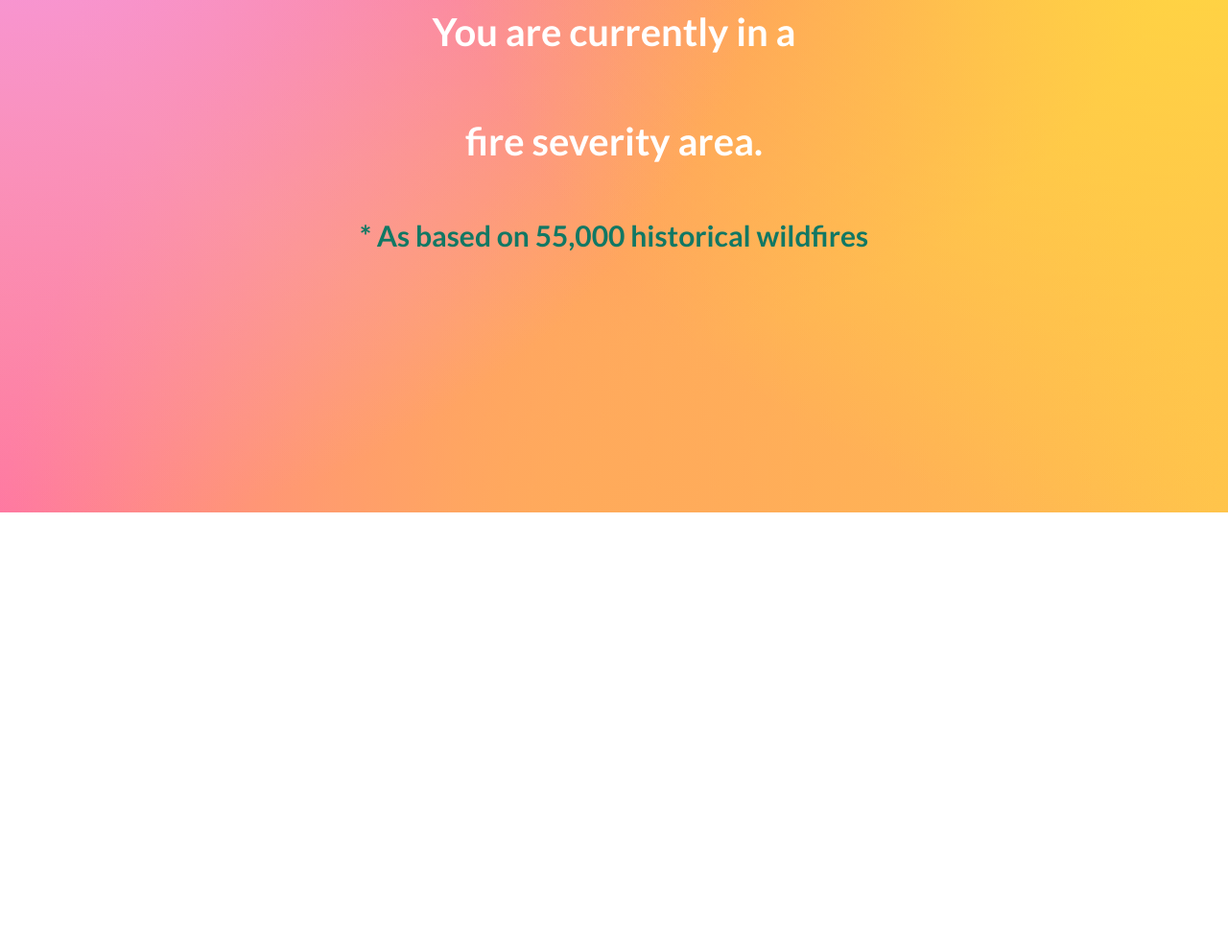
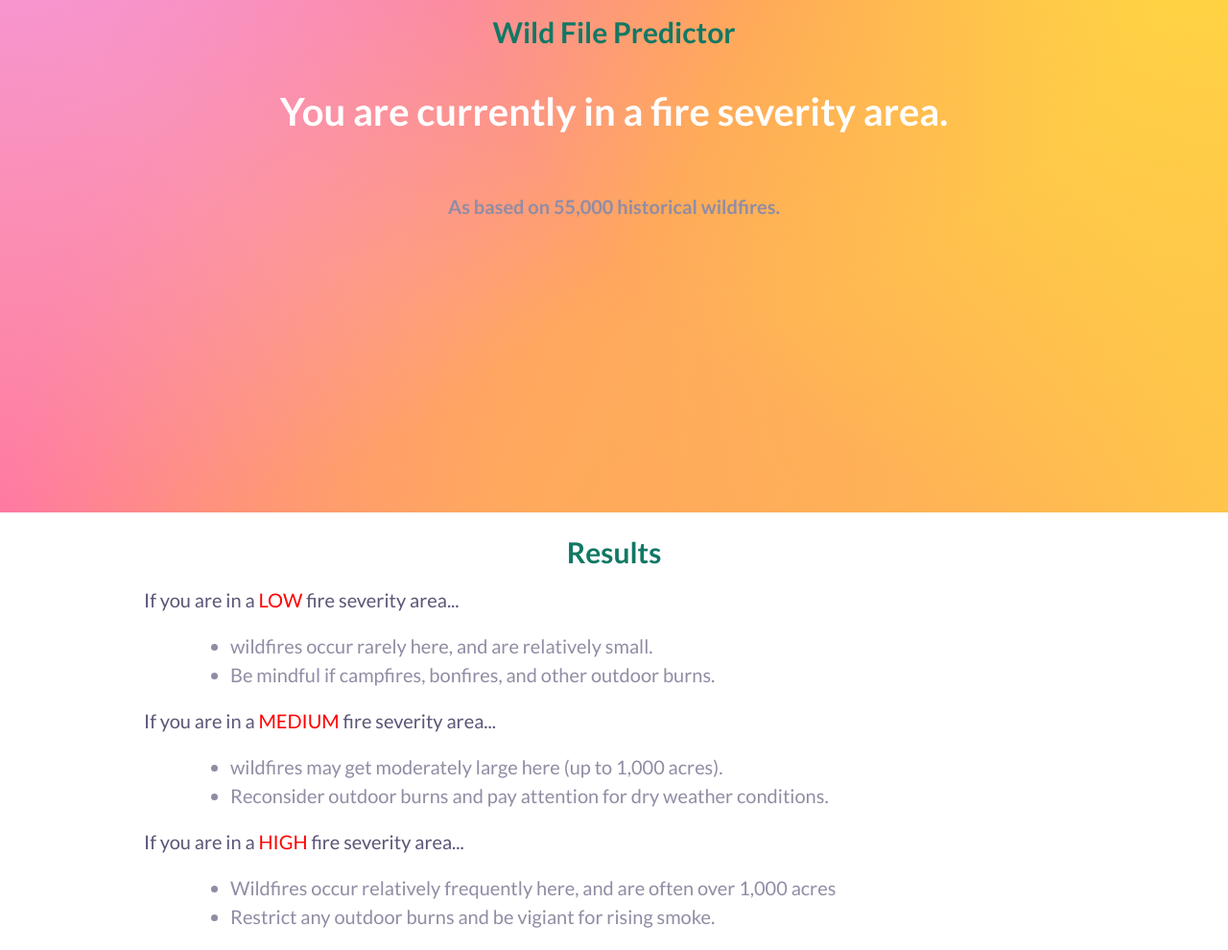
Before and after one commit to JayLi1209/FireNet, a website: page public/test.ejs in a window 1280 px wide. Shown: the part 286-1276 px from the top of the page at 96% size. Before the commit the page ends 820 px from the top, so only its background shows below. Drawn offline with nearby package versions, Linux system fonts and the light colour scheme; files that its build step writes are made by us from their sources.

Commit message:
final version

```diff
--- a/public/styles/styles.css
+++ b/public/styles/styles.css
@@ -378,3 +378,17 @@ input:focus::placeholder {
     margin-left: 15rem;
     margin-right: 15rem;
   }
+
+  .h1--result{
+    color: red;
+    text-transform: uppercase;
+  }
+
+
+  .list--style{
+    margin-left: 20rem;
+  }
+
+  .conditions{
+    color: #5c5577;
+  }
--- a/public/test.ejs
+++ b/public/test.ejs
@@ -1,9 +1,9 @@
 <!DOCTYPE html>
 <html lang="en">
   <head>
-    <meta charset="UTF-8">
-    <meta http-equiv="X-UA-Compatible" content="IE=edge">
-    <meta name="viewport" content="width=device-width, initial-scale=1.0">
+    <meta charset="UTF-8" />
+    <meta http-equiv="X-UA-Compatible" content="IE=edge" />
+    <meta name="viewport" content="width=device-width, initial-scale=1.0" />
     <link rel="stylesheet" href="/styles/styles.css" />
     <link rel="preconnect" href="https://fonts.googleapis.com" />
     <link rel="preconnect" href="https://fonts.gstatic.com" crossorigin />
@@ -13,18 +13,48 @@
     />
     <link rel="stylesheet" href="styles/normalize.css" />
 
-    <title>Document</title>
+    <title>FireNet</title>
   </head>
   <body>
-
-
     <section>
       <div class="background">
-            <h1>You are currently in a </h1>
-            <%= output; %>
-            <h1>fire severity area.</h1>
-            <h2>* As based on 55,000 historical wildfires</h2>
+        <h2>Wild File Predictor</h2>
+        <h1>
+          You are currently in a <a class="h1--result"><%= output; %></a> fire
+          severity area.
+        </h1>
+        <h4>As based on 55,000 historical wildfires.</h4>
       </div>
+    </section>
+
+    <section class="section4">
+      <h2>Results</h2>
+      <p class="conditions">
+        If you are in a <a class="h1--result">low </a> fire severity area...
+      </p>
+      <ul class="list--style">
+        <li>wildfires occur rarely here, and are relatively small.</li>
+        <li>Be mindful if campfires, bonfires, and other outdoor burns.</li>
+      </ul>
+      <p class="conditions">
+        If you are in a <a class="h1--result">medium </a> fire severity area...
+      </p>
+      <ul class="list--style">
+        <li>wildfires may get moderately large here (up to 1,000 acres).</li>
+        <li>
+          Reconsider outdoor burns and pay attention for dry weather conditions.
+        </li>
+      </ul>
+      <p class="conditions">
+        If you are in a <a class="h1--result">high </a> fire severity area...
+      </p>
+      <ul class="list--style">
+        <li>
+          Wildfires occur relatively frequently here, and are often over 1,000
+          acres
+        </li>
+        <li>Restrict any outdoor burns and be vigiant for rising smoke.</li>
+      </ul>
     </section>
   </body>
 </html>
```
Also changed, not shown: 5 other files. Lines whose indentation alone changed are shown as unchanged.
